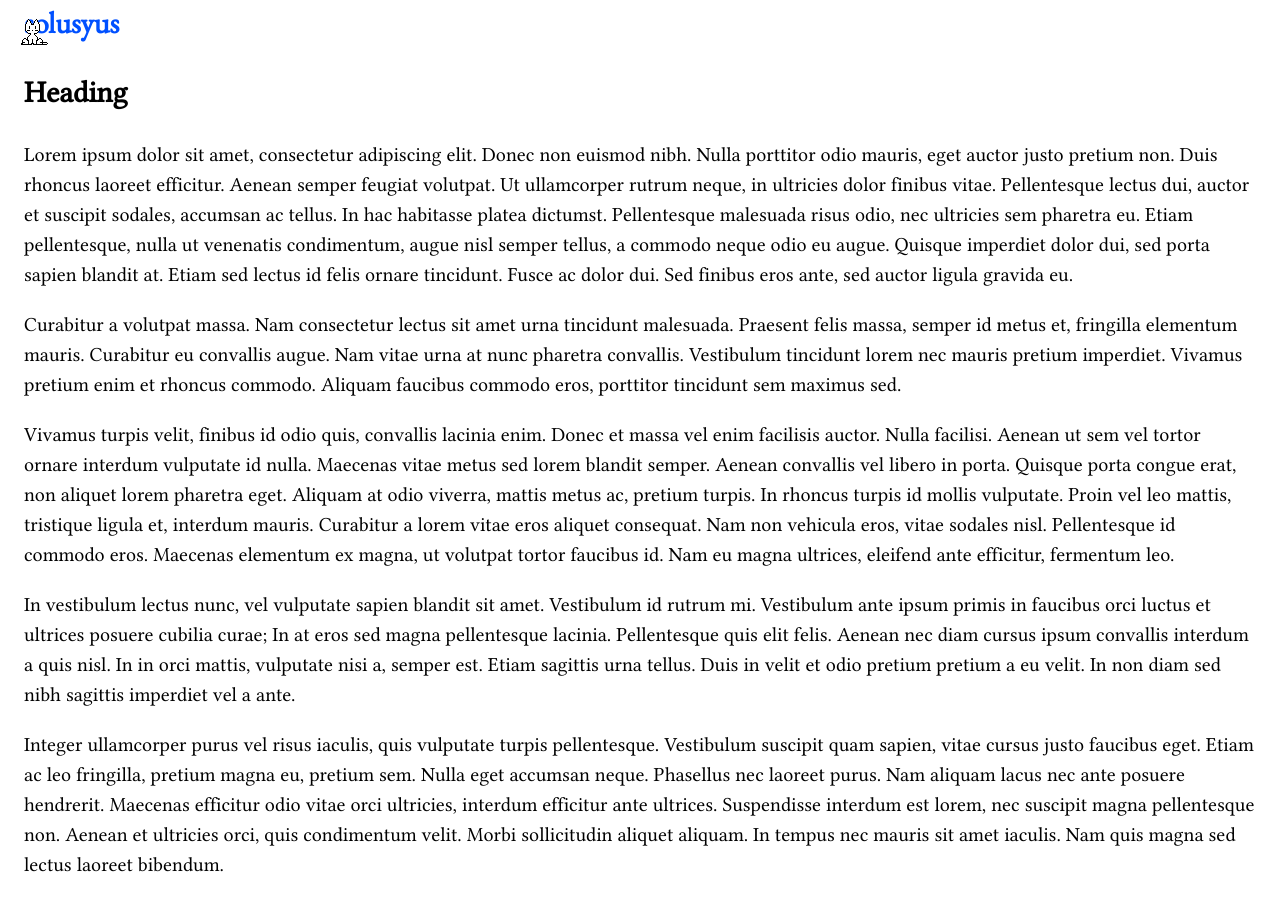
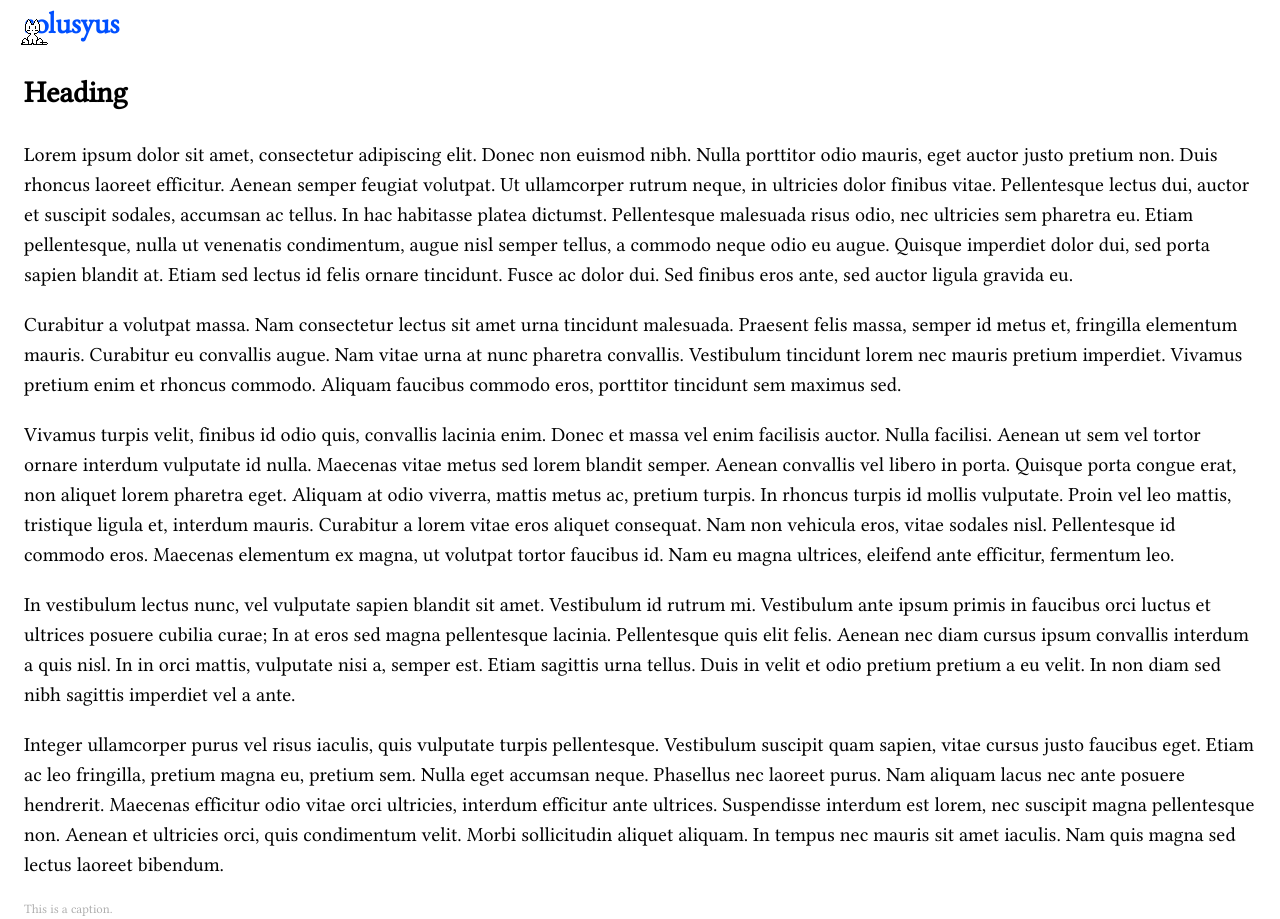
Before and after one commit to solusyus/website, a Jekyll site: the page built from index.html, in a window 1280 px wide. Built offline with Jekyll 4.4.1, drawn with Linux system fonts in a browser that asks for light colours; nearby versions of some CDN libraries; a script that is not in the unit is left out.

Commit message:
Add figure and figcaption to index.html

```diff
--- a/index.html
+++ b/index.html
@@ -20,3 +20,6 @@ In vestibulum lectus nunc, vel vulputate sapien blandit sit amet. Vestibulum id
 Integer ullamcorper purus vel risus iaculis, quis vulputate turpis pellentesque. Vestibulum suscipit quam sapien, vitae cursus justo faucibus eget. Etiam ac leo fringilla, pretium magna eu, pretium sem. Nulla eget accumsan neque. Phasellus nec laoreet purus. Nam aliquam lacus nec ante posuere hendrerit. Maecenas efficitur odio vitae orci ultricies, interdum efficitur ante ultrices. Suspendisse interdum est lorem, nec suscipit magna pellentesque non. Aenean et ultricies orci, quis condimentum velit. Morbi sollicitudin aliquet aliquam. In tempus nec mauris sit amet iaculis. Nam quis magna sed lectus laoreet bibendum.
   </p>
 </section>
+<figure>
+  <figcaption>This is a caption.</figcaption>
+</figure>
```
